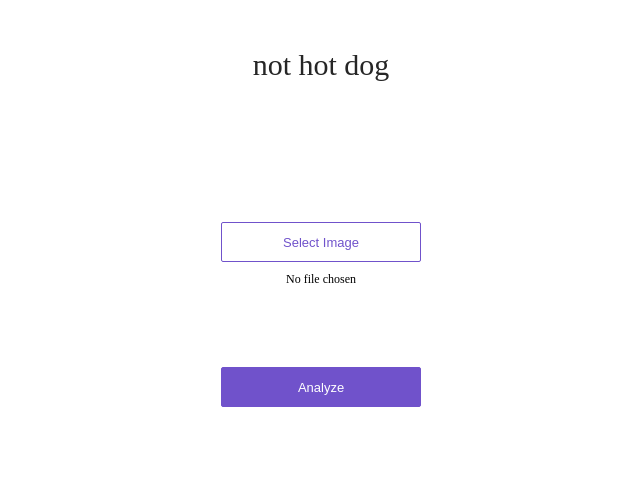
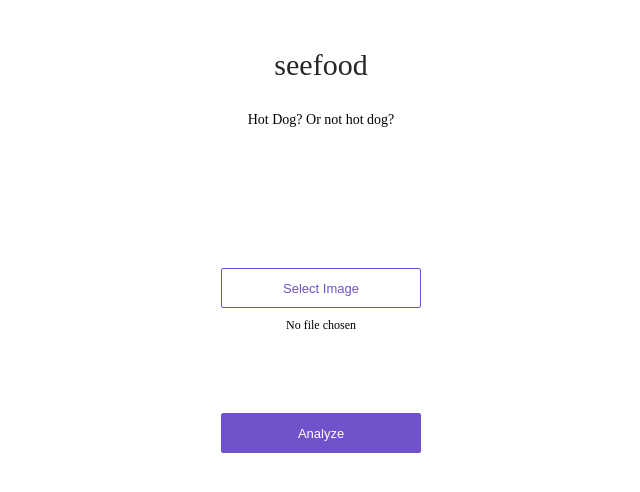
Before and after one commit to dylannguyen2809/hotdog, a plain HTML site: page app/view/index.html in a window 1280 px wide. Shown: the whole page, without its empty margins (319-959 px from the left). Drawn offline with Linux system fonts and the light colour scheme.

Commit message:
Add files via upload

```diff
--- a/app/view/index.html
+++ b/app/view/index.html
@@ -7,7 +7,8 @@
     <body>
         <div>
             <div class='center'>
-                <div class='title'>not hot dog</div>
+                <div class='title'>seefood</div>
+                <p class='subtitle'>Hot Dog? Or not hot dog?</p>
                 <div class='content'>
                     <div class='no-display'>
                         <input id='file-input'
```
